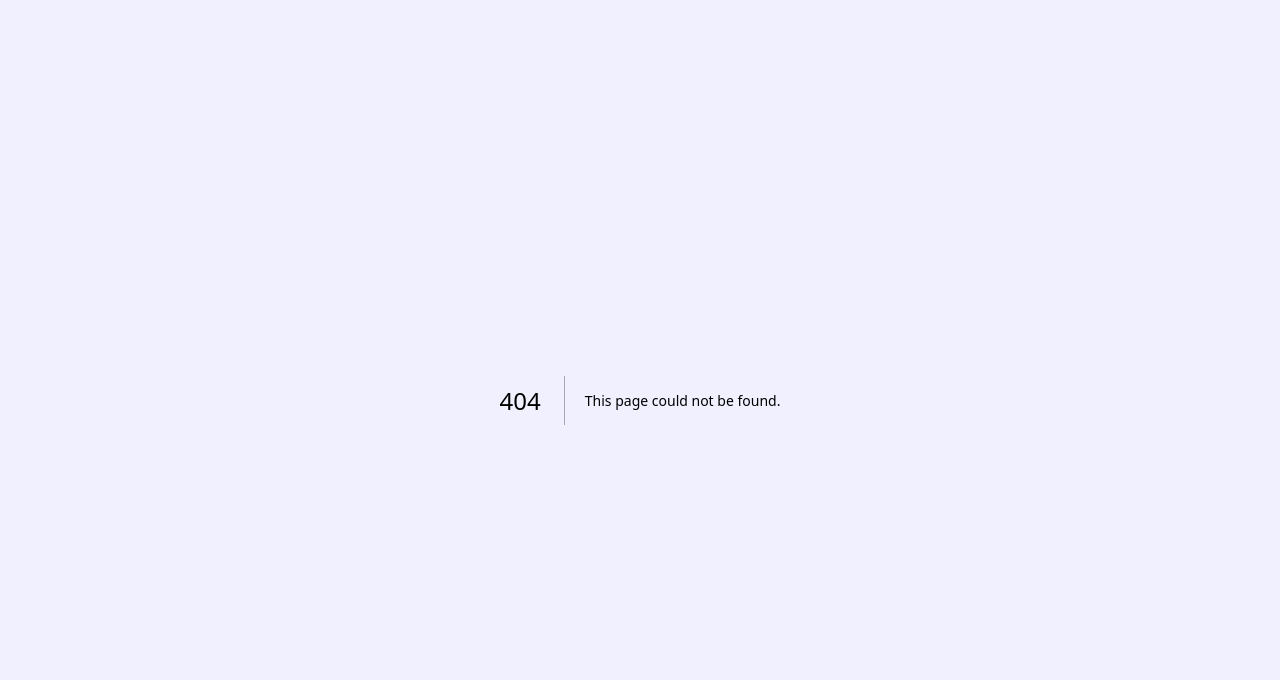
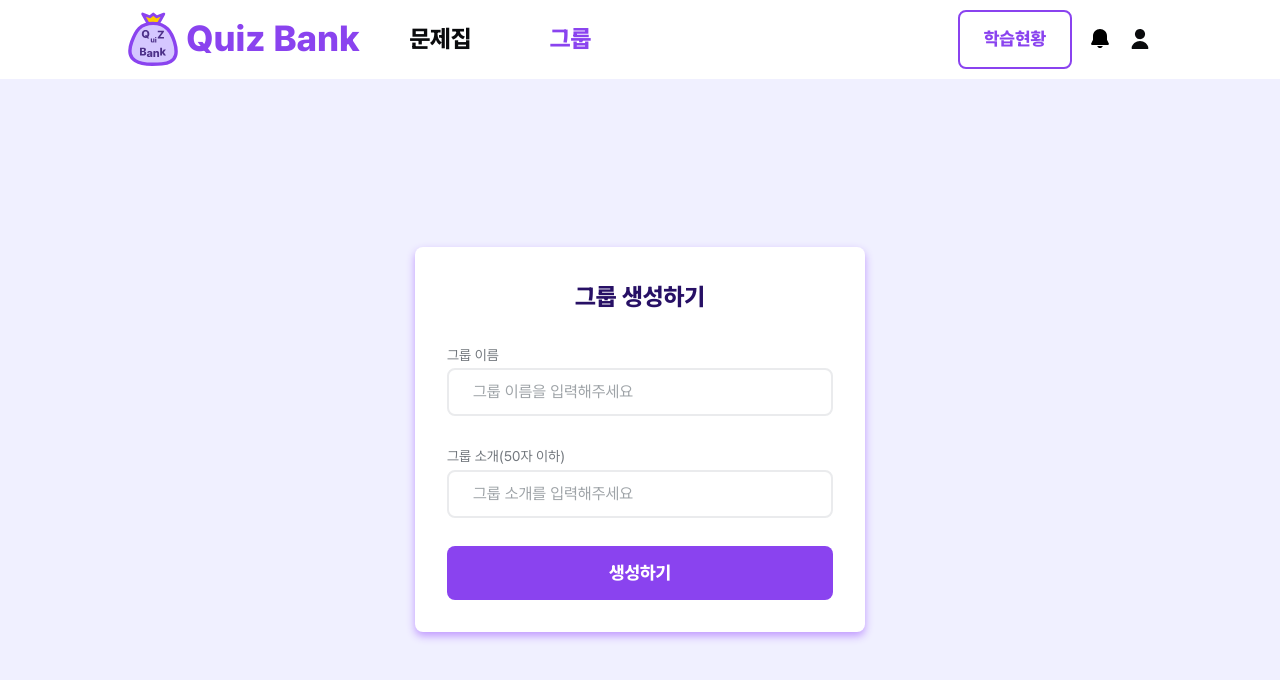
Before and after one commit to QuizBank-Dev/QuizBank-FE, a Next.js app: page /group/new in a window 1280 px wide. Before the commit this address had no page. Shown: the top 680 px of the page. Built offline with nearby package versions, Linux system fonts and the light colour scheme.

Commit message:
💄 그룹 생성 페이지 퍼블리싱

```diff
--- /dev/null
+++ b/src/app/group/(layout)/new/page.tsx
@@ -0,0 +1,21 @@
+import MobileHeader from '@/components/MobileHeader'
+import GroupCreateForm from './_components/GroupCreateForm'
+
+export default function GroupCreatePage() {
+    return (
+        <>
+            {/* 모바일 전용 헤더 */}
+            <MobileHeader title="그룹 생성" backBtn>
+                <MobileHeader.UserMenu />
+            </MobileHeader>
+            <main className="flex w-full flex-1 items-center justify-center overflow-auto p-4">
+                <div className="flex w-full max-w-[450px] flex-col items-center gap-4 rounded-lg bg-white p-4 shadow-point md:gap-8 md:p-8">
+                    <h2 className="text-mobile-title-sm font-extra-bold text-point-900 md:text-pc-title-sm">
+                        그룹 생성하기
+                    </h2>
+                    <GroupCreateForm />
+                </div>
+            </main>
+        </>
+    )
+}
```
